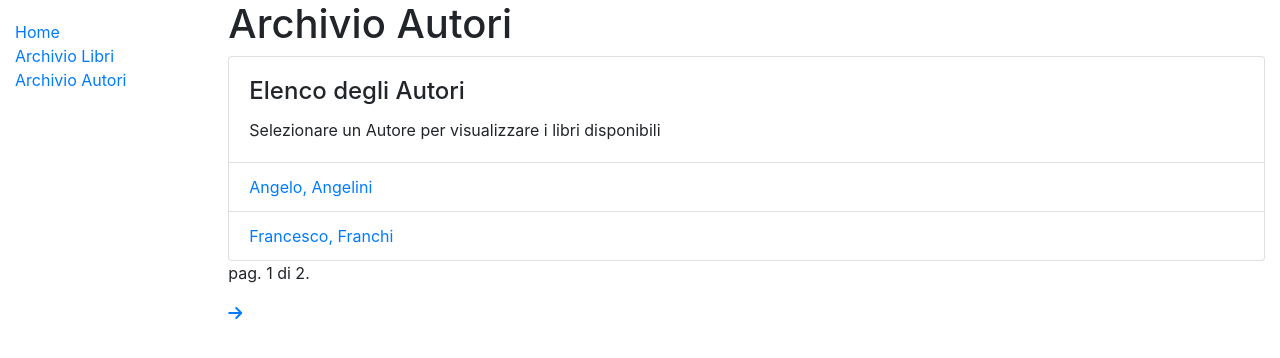
After one commit to deziq/django_test, a Django app: page /catalog/authors/ in a window 1280 px wide. The commit adds this page. Shown: the top 358 px of the page. Run offline with Django 3.2, Linux system fonts and the light colour scheme; data comes from the database, SQL or seed files in the repository; both versions use the stored data as it was after the commit; some libraries are stand-ins or nearby versions.

Commit message:
added authore area

```diff
--- a/locallibrary/catalog/templates/base_generic.html
+++ b/locallibrary/catalog/templates/base_generic.html
@@ -1,5 +1,5 @@
 <!DOCTYPE html>
-<html lang="en">
+<html lang="it">
 <head>
   {% block title %}
   <!-- this is the title area -->
@@ -22,7 +22,7 @@
         <ul class="sidebar-nav">
           <li><a href="{% url 'index' %}">Home</a></li>
           <li><a href="{% url 'books' %}">Archivio Libri</a></li>
-          <li><a href="">Archivio Autori</a></li>
+          <li><a href="{% url 'authors' %}">Archivio Autori</a></li>
         </ul>
      {% endblock %}
       </div>
@@ -38,13 +38,17 @@
             <div class="pagination">
               <span class="page-links">
                 {% if page_obj.has_previous %}
-                  <a href="{{ request.path }}?page={{ page_obj.previous_page_number }}"><i class="fas fa-arrow-left"></i></a>
+                  <a href="{{ request.path }}?page={{ page_obj.previous_page_number }}">
+                    <i class="fas fa-arrow-left"></i>
+                  </a>
                 {% endif %}
                 <span class="page-current">
-                  <p>Page {{ page_obj.number }} of {{ page_obj.paginator.num_pages }}.</p>
+                  <p>pag. {{ page_obj.number }} di {{ page_obj.paginator.num_pages }}.</p>
                 </span>
                 {% if page_obj.has_next %}
-                  <a href="{{ request.path }}?page={{ page_obj.next_page_number }}"><i class="fas fa-arrow-right"></i></a>
+                  <a href="{{ request.path }}?page={{ page_obj.next_page_number }}">
+                    <i class="fas fa-arrow-right"></i>
+                  </a>
                 {% endif %}
               </span>
             </div>
--- /dev/null
+++ b/locallibrary/catalog/templates/catalog/author_list.html
@@ -0,0 +1,20 @@
+{% extends "base_generic.html" %}
+
+{% block content %}
+<h1>Archivio Autori</h1>
+{% if author_list %}
+<div class="card">
+    <div class="card-body">
+        <h4 class="card-title">Elenco degli Autori</h4>
+        <p class="card-text">Selezionare un Autore per visualizzare i libri disponibili</p>
+    </div>
+    <ul class="list-group list-group-flush">
+        {% for autore in author_list %}
+        <li class="list-group-item">
+            <a href="#">{{ autore.first_name }}, {{ autore.last_name }} </a>
+        </li>
+        {% endfor %}
+    </ul>
+</div>
+{% endif %}
+{% endblock content %}
--- a/locallibrary/catalog/urls.py
+++ b/locallibrary/catalog/urls.py
@@ -2,7 +2,15 @@ from django.urls import path
 from . import views
 
 urlpatterns = [
+    #Index url
     path('', views.index, name='index'),
+
+    #book url
     path('books/', views.BookListView.as_view(), name='books'),
     path('book/<int:pk>', views.BookDetailView.as_view(), name='book-detail'),
+
+    # Author url
+    path('authors/', views.AuthorListView.as_view(), name='authors'),
+    path('author/<int:id>', views.AuthorDetailView.as_view(), name='author-detail'),
+
 ]
--- a/locallibrary/catalog/views.py
+++ b/locallibrary/catalog/views.py
@@ -20,15 +20,6 @@ def index(request):
     num_book_articolo_il = Book.objects.filter(title__icontains='il').count()
     num_genres = Genre.objects.filter(name__icontains='t').count()
 
-    context = {
-        'num_books': num_books,
-        'num_instances': num_instances,
-        'num_instances_available': num_instances_available,
-        'num_authors': num_authors,
-        'num_articoli_il':num_book_articolo_il,
-        'num_genres':num_genres,
-    }
-
 
     # Number of visits to this view, as counted in the session variable.
     num_visits = request.session.get('num_visits', 0)
@@ -39,18 +30,28 @@ def index(request):
         'num_instances': num_instances,
         'num_instances_available': num_instances_available,
         'num_authors': num_authors,
+        'num_articoli_il':num_book_articolo_il,
+        'num_genres':num_genres,
         'num_visits': num_visits,
     }
 
-
-
-    # Render the HTML template index.html with the data in the context variable
+    # Render the HTML template index.html with the data in the context variable.
     return render(request, 'index.html', context=context)
 
 
+# Book list
 class BookListView(generic.ListView):
     model = Book
     paginate_by = 2
 
+# Book Detail
 class BookDetailView(generic.DetailView):
     model = Book
+
+# Author
+class AuthorListView(generic.ListView):
+    model = Author
+    paginate_by = 2
+
+class AuthorDetailView(generic.DetailView):
+    model = Author
```
Also changed, not shown: README.md, locallibrary/catalog/templates/catalog/author_detail.html (added), locallibrary/db.sqlite3.
